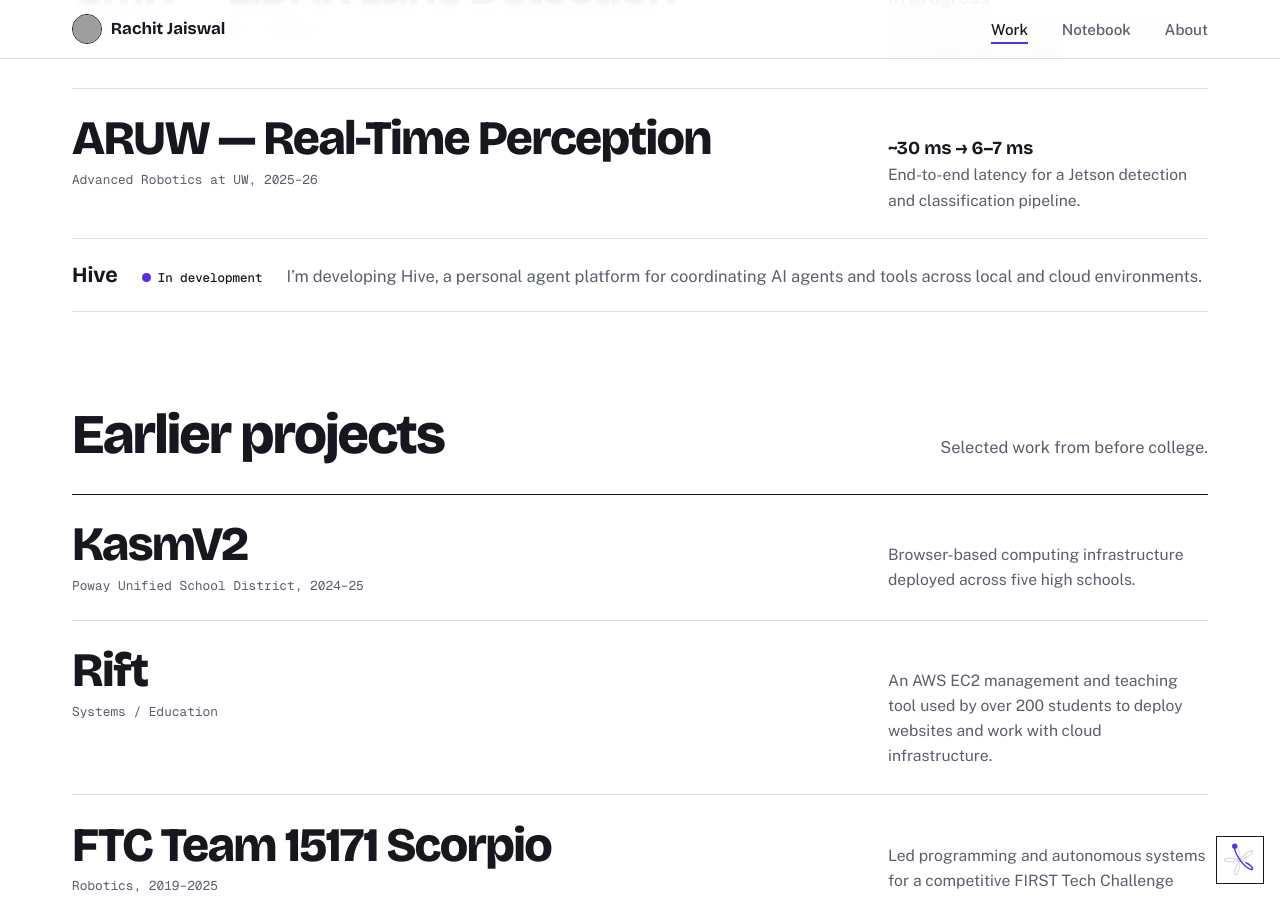
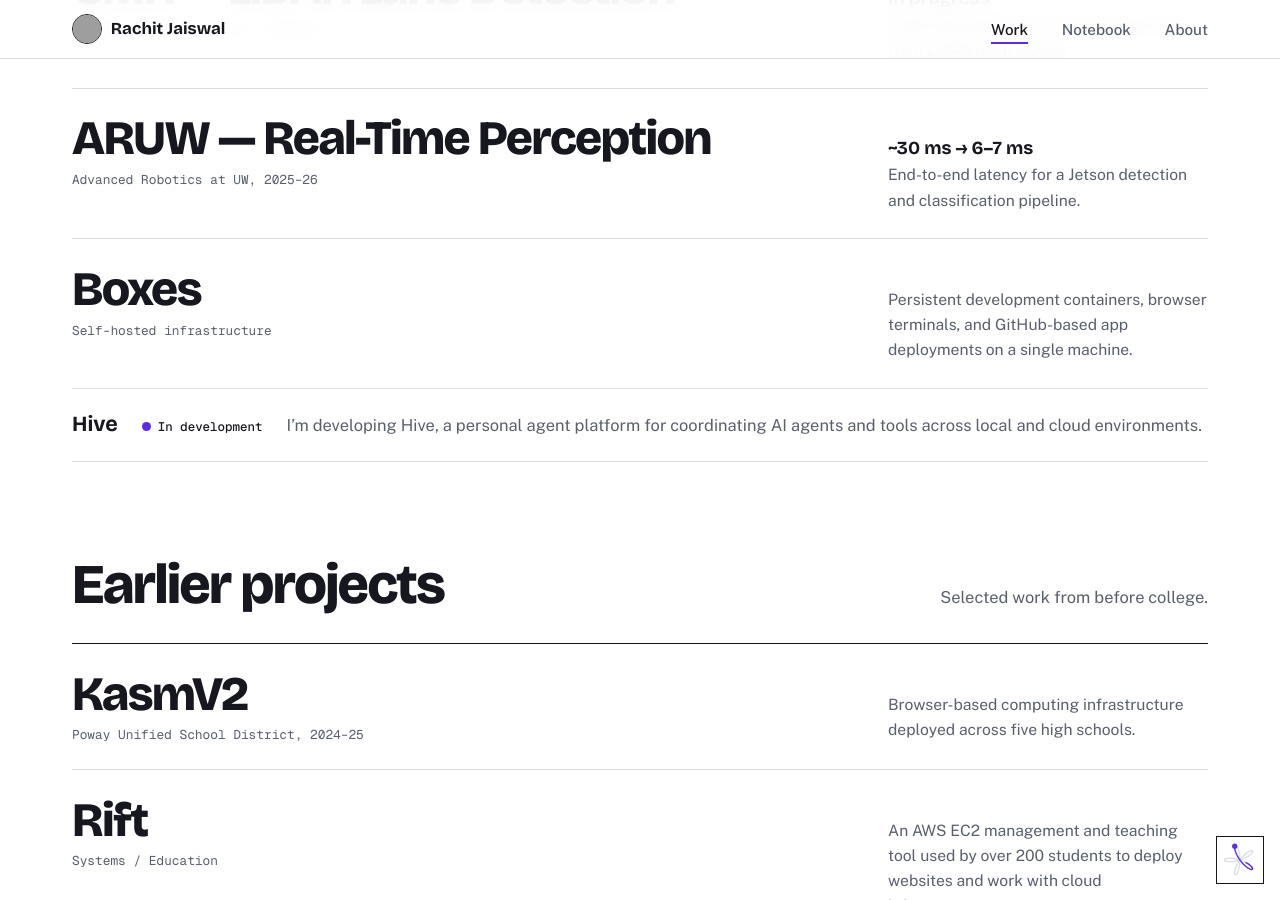
Before and after one commit to rachit-j/rachitjaiswal, a Jekyll site: the page built from projects.html, in a window 1280 px wide and 900 px high, scrolled down 649 px. Built offline with Jekyll 4.4.1, drawn with Linux system fonts in a browser that asks for light colours; grey boxes are pictures that could not be loaded.

Commit message:
work: add Boxes project repository link

```diff
--- a/projects.html
+++ b/projects.html
@@ -11,11 +11,12 @@ description: Research, robotics, and infrastructure projects by Rachit Jaiswal.
     <p class="lede">Research, robotics, and infrastructure. Explore interactive case studies of the systems I work on.</p>
   </div>
   <section class="band wrap" aria-labelledby="f-h" style="padding-top:1rem">
-    <h2 class="vh" id="f-h">Case studies</h2>
+    <h2 class="vh" id="f-h">Selected projects</h2>
     <ul class="rows">
       <li><a class="row" href="/projects/math-ai"><span><span class="row-t">Mathematical Theorem Retrieval</span><span class="row-ctx">UW Math AI Lab, 2026</span></span><span class="row-s"><b>NeurIPS 2026 workshop acceptance</b>A fine-tuned embedder for theorem retrieval across natural language, LaTeX, and Lean.</span></a></li>
       <li><a class="row" href="/projects/cmr"><span><span class="row-t">CMR — LiDAR Lane Detection</span><span class="row-ctx">Robotics / Graph theory, ongoing</span></span><span class="row-s"><b>In progress</b>Exploring graph theory for lane detection from LiDAR point clouds.</span></a></li>
       <li><a class="row" href="/projects/aruw-perception"><span><span class="row-t">ARUW — Real-Time Perception</span><span class="row-ctx">Advanced Robotics at UW, 2025–26</span></span><span class="row-s"><b>~30 ms → 6–7 ms</b>End-to-end latency for a Jetson detection and classification pipeline.</span></a></li>
+      <li><a class="row" href="https://github.com/rachit-j/boxes"><span><span class="row-t">Boxes</span><span class="row-ctx">Self-hosted infrastructure</span></span><span class="row-s">Persistent development containers, browser terminals, and GitHub-based app deployments on a single machine.</span></a></li>
     </ul>
     <div class="bench-line"><b>Hive</b><span class="state live">In development</span><p>I’m developing Hive, a personal agent platform for coordinating AI agents and tools across local and cloud environments.</p></div>
   </section>
```
Also changed, not shown: docs/design/CHANGELOG.md (+2 -0 lines), docs/design/DESIGN.md (+2 -0 lines).
